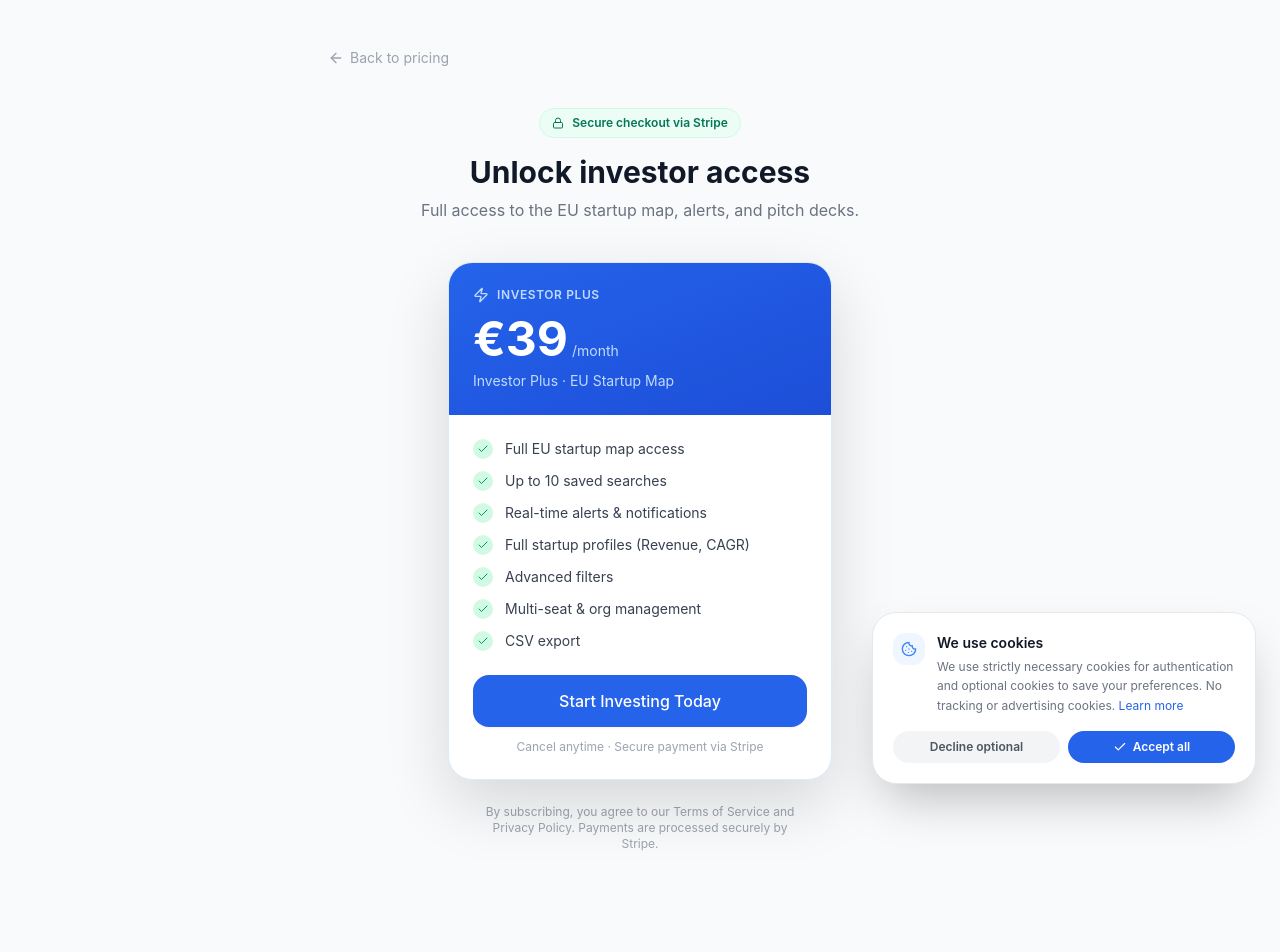
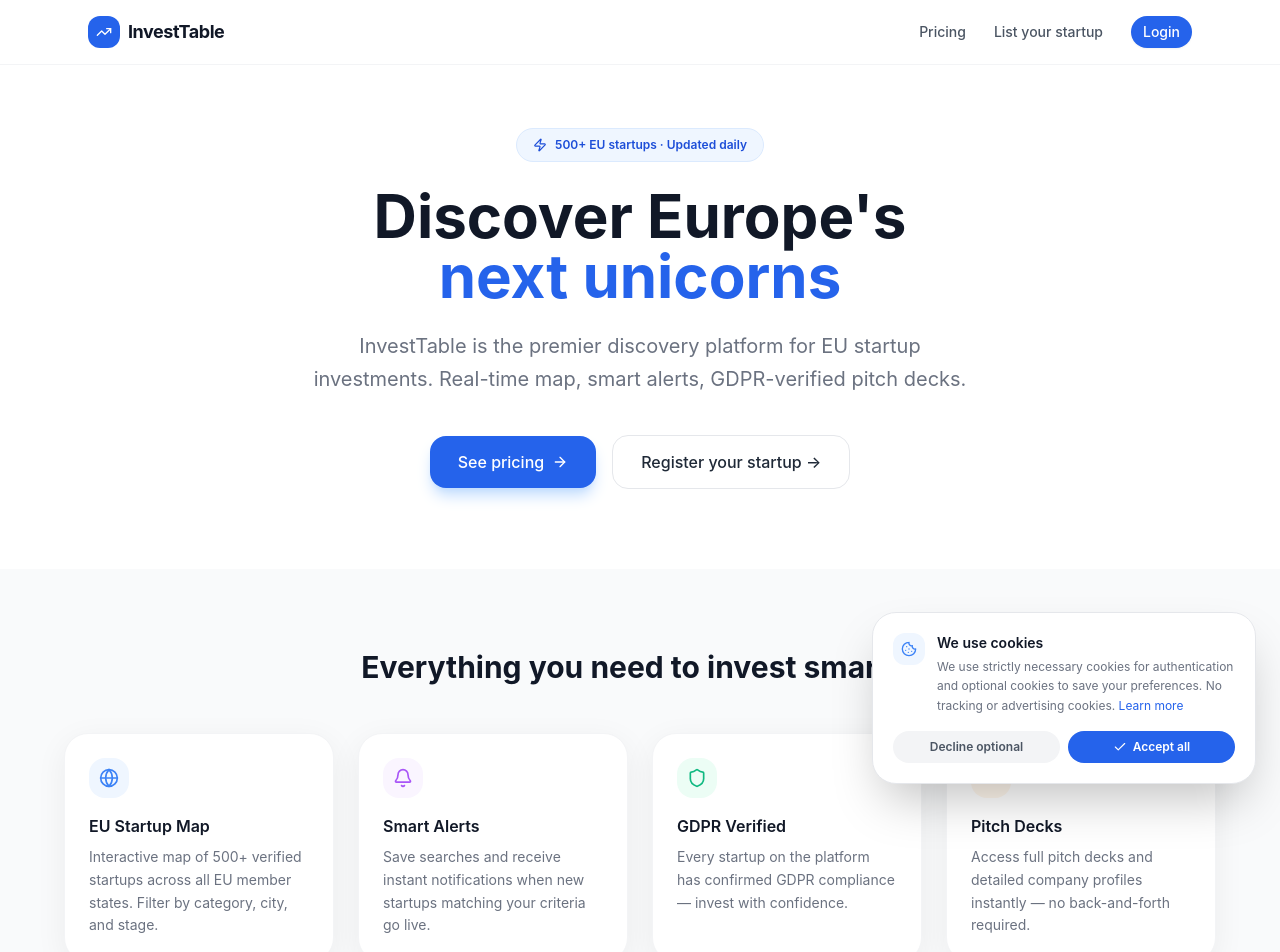
Before and after one commit to silvangelillo/invest-table, a Next.js app: page / in a window 1280 px wide. Shown: the top 952 px of the page. Before the commit the page ends 900 px from the top, so only its background shows below. Built offline with nearby package versions, Linux system fonts and the light colour scheme.

Commit message:
fix: restore landing page, checkout reads plan from URL

```diff
--- a/app/checkout/page.tsx
+++ b/app/checkout/page.tsx
@@ -2,16 +2,24 @@
 import Link from "next/link";
 import { ArrowLeft, Lock } from "lucide-react";
 
-export default function CheckoutPage() {
+interface CheckoutPageProps {
+  searchParams: Promise<{ plan?: string; interval?: string }>;
+}
+
+export default async function CheckoutPage({ searchParams }: CheckoutPageProps) {
+  const params = await searchParams;
+  const plan = params.plan ?? "investor-plus";
+  const interval = params.interval ?? "monthly";
+
   return (
     <div className="min-h-screen bg-gray-50 flex flex-col">
       <div className="max-w-2xl mx-auto w-full px-6 py-12 flex-1">
         {/* Back */}
         <Link
-          href="/"
+          href="/pricing"
           className="inline-flex items-center gap-1.5 text-sm text-gray-400 hover:text-gray-700 mb-10 transition-colors"
         >
-          <ArrowLeft className="w-4 h-4" /> Back to home
+          <ArrowLeft className="w-4 h-4" /> Back to pricing
         </Link>
 
         <div className="text-center mb-10">
@@ -24,7 +32,7 @@
           </p>
         </div>
 
-        <PricingCard />
+        <PricingCard planId={plan} interval={interval} />
 
         <p className="text-center text-xs text-gray-400 mt-6 max-w-xs mx-auto">
           By subscribing, you agree to our Terms of Service and Privacy Policy.
--- a/app/page.tsx
+++ b/app/page.tsx
@@ -1,44 +1,184 @@
-import { PricingCard } from "@/components/ui/PricingCard";
 import Link from "next/link";
-import { ArrowLeft, Lock } from "lucide-react";
+import { Globe, Bell, Shield, ArrowRight, TrendingUp, Zap, Building2 } from "lucide-react";
+import { Button } from "@/components/ui/Button";
 
-interface CheckoutPageProps {
-  searchParams: Promise<{ plan?: string; interval?: string }>;
-}
+const FEATURES = [
+  {
+    icon: Globe,
+    title: "EU Startup Map",
+    desc: "Interactive map of 500+ verified startups across all EU member states. Filter by category, city, and stage.",
+    color: "text-blue-500",
+    bg: "bg-blue-50",
+  },
+  {
+    icon: Bell,
+    title: "Smart Alerts",
+    desc: "Save searches and receive instant notifications when new startups matching your criteria go live.",
+    color: "text-purple-500",
+    bg: "bg-purple-50",
+  },
+  {
+    icon: Shield,
+    title: "GDPR Verified",
+    desc: "Every startup on the platform has confirmed GDPR compliance — invest with confidence.",
+    color: "text-emerald-500",
+    bg: "bg-emerald-50",
+  },
+  {
+    icon: TrendingUp,
+    title: "Pitch Decks",
+    desc: "Access full pitch decks and detailed company profiles instantly — no back-and-forth required.",
+    color: "text-orange-500",
+    bg: "bg-orange-50",
+  },
+];
 
-export default async function CheckoutPage({ searchParams }: CheckoutPageProps) {
-  const params = await searchParams;
-  const plan = params.plan ?? "investor-plus";
-  const interval = params.interval ?? "monthly";
+export default function LandingPage() {
+  return (
+    <div className="min-h-screen bg-white">
+      {/* Nav */}
+      <nav className="fixed top-0 inset-x-0 z-50 bg-white/80 backdrop-blur-xl border-b border-gray-100">
+        <div className="max-w-6xl mx-auto px-6 h-16 flex items-center justify-between">
+          <div className="flex items-center gap-2">
+            <div className="w-8 h-8 rounded-xl bg-blue-600 flex items-center justify-center">
+              <TrendingUp className="w-4 h-4 text-white" />
+            </div>
+            <span className="font-bold text-gray-900 text-lg tracking-tight">InvestTable</span>
+          </div>
+          <div className="flex items-center gap-4">
+            <Link href="/pricing" className="text-sm font-medium text-gray-600 hover:text-gray-900 transition-colors">
+              Pricing
+            </Link>
+            <Link href="/onboarding">
+              <Button variant="ghost" size="sm">List your startup</Button>
+            </Link>
+            <Link href="/login">
+              <Button size="sm">Login</Button>
+            </Link>
+          </div>
+        </div>
+      </nav>
 
-  return (
-    <div className="min-h-screen bg-gray-50 flex flex-col">
-      <div className="max-w-2xl mx-auto w-full px-6 py-12 flex-1">
-        {/* Back */}
-        <Link
-          href="/pricing"
-          className="inline-flex items-center gap-1.5 text-sm text-gray-400 hover:text-gray-700 mb-10 transition-colors"
-        >
-          <ArrowLeft className="w-4 h-4" /> Back to pricing
-        </Link>
+      {/* Hero */}
+      <section className="pt-32 pb-20 px-6">
+        <div className="max-w-4xl mx-auto text-center">
+          <div className="inline-flex items-center gap-2 px-4 py-2 rounded-full bg-blue-50 border border-blue-100 text-blue-700 text-xs font-semibold mb-6">
+            <Zap className="w-3.5 h-3.5" />
+            500+ EU startups · Updated daily
+          </div>
 
-        <div className="text-center mb-10">
-          <div className="inline-flex items-center gap-2 px-3 py-1.5 rounded-full bg-emerald-50 border border-emerald-100 text-emerald-700 text-xs font-semibold mb-4">
-            <Lock className="w-3 h-3" /> Secure checkout via Stripe
+          <h1 className="text-5xl md:text-6xl font-bold text-gray-900 leading-tight mb-6">
+            Discover Europe's<br />
+            <span className="text-blue-600">next unicorns</span>
+          </h1>
+
+          <p className="text-xl text-gray-500 max-w-2xl mx-auto mb-10 leading-relaxed">
+            InvestTable is the premier discovery platform for EU startup investments.
+            Real-time map, smart alerts, GDPR-verified pitch decks.
+          </p>
+
+          <div className="flex items-center justify-center gap-4 flex-wrap">
+            <Link href="/pricing">
+              <Button size="lg" className="gap-2 shadow-lg shadow-blue-200">
+                See pricing <ArrowRight className="w-4 h-4" />
+              </Button>
+            </Link>
+            <Link href="/onboarding">
+              <Button variant="secondary" size="lg">
+                Register your startup →
+              </Button>
+            </Link>
           </div>
-          <h1 className="text-3xl font-bold text-gray-900">Unlock investor access</h1>
-          <p className="text-gray-500 mt-2">
-            Full access to the EU startup map, alerts, and pitch decks.
-          </p>
         </div>
+      </section>
 
-        <PricingCard planId={plan} interval={interval} />
+      {/* Features */}
+      <section className="py-20 px-6 bg-gray-50">
+        <div className="max-w-6xl mx-auto">
+          <h2 className="text-3xl font-bold text-gray-900 text-center mb-12">
+            Everything you need to invest smarter
+          </h2>
+          <div className="grid sm:grid-cols-2 lg:grid-cols-4 gap-6">
+            {FEATURES.map((f) => {
+              const Icon = f.icon;
+              return (
+                <div key={f.title} className="bg-white rounded-3xl p-6 border border-gray-100 shadow-glass hover:shadow-glass-lg hover:-translate-y-1 transition-all duration-200">
+                  <div className={`w-10 h-10 rounded-2xl ${f.bg} flex items-center justify-center mb-4`}>
+                    <Icon className={`w-5 h-5 ${f.color}`} />
+                  </div>
+                  <h3 className="font-semibold text-gray-900 mb-2">{f.title}</h3>
+                  <p className="text-sm text-gray-500 leading-relaxed">{f.desc}</p>
+                </div>
+              );
+            })}
+          </div>
+        </div>
+      </section>
 
-        <p className="text-center text-xs text-gray-400 mt-6 max-w-xs mx-auto">
-          By subscribing, you agree to our Terms of Service and Privacy Policy.
-          Payments are processed securely by Stripe.
-        </p>
-      </div>
+      {/* Dual CTA */}
+      <section className="py-24 px-6">
+        <div className="max-w-4xl mx-auto">
+          <h2 className="text-3xl font-bold text-gray-900 text-center mb-4">
+            Two sides of the same table
+          </h2>
+          <p className="text-gray-500 text-center mb-12">Whether you invest or raise — InvestTable has a plan for you.</p>
+          <div className="grid md:grid-cols-2 gap-6">
+            {/* Investor CTA */}
+            <div className="bg-blue-600 rounded-3xl p-8 text-white">
+              <div className="w-10 h-10 rounded-2xl bg-white/20 flex items-center justify-center mb-4">
+                <Building2 className="w-5 h-5 text-white" />
+              </div>
+              <h3 className="text-xl font-bold mb-2">For Investors</h3>
+              <p className="text-blue-100 text-sm mb-6 leading-relaxed">
+                Scout EU startups, set alerts, and manage deal flow as a team. Free to start, from €39/seat.
+              </p>
+              <Link href="/pricing#investors">
+                <button className="w-full bg-white text-blue-700 font-semibold py-2.5 rounded-2xl text-sm hover:bg-blue-50 transition-colors">
+                  View investor plans →
+                </button>
+              </Link>
+            </div>
+            {/* Startup CTA */}
+            <div className="bg-gray-900 rounded-3xl p-8 text-white">
+              <div className="w-10 h-10 rounded-2xl bg-white/10 flex items-center justify-center mb-4">
+                <TrendingUp className="w-5 h-5 text-white" />
+              </div>
+              <h3 className="text-xl font-bold mb-2">For Startups</h3>
+              <p className="text-gray-400 text-sm mb-6 leading-relaxed">
+                Get discovered by EU investors. Basic visibility is free. Start raising actively from €39/month.
+              </p>
+              <Link href="/pricing#startups">
+                <button className="w-full bg-white text-gray-900 font-semibold py-2.5 rounded-2xl text-sm hover:bg-gray-100 transition-colors">
+                  View startup plans →
+                </button>
+              </Link>
+            </div>
+          </div>
+          <div className="text-center mt-8">
+            <Link href="/pricing" className="text-sm text-blue-600 hover:text-blue-700 font-medium">
+              Compare all plans →
+            </Link>
+          </div>
+        </div>
+      </section>
+
+      {/* Footer */}
+      <footer className="border-t border-gray-100 py-10 px-6">
+        <div className="max-w-6xl mx-auto flex flex-col md:flex-row items-center justify-between gap-4">
+          <div className="flex items-center gap-2">
+            <div className="w-6 h-6 rounded-lg bg-blue-600 flex items-center justify-center">
+              <TrendingUp className="w-3 h-3 text-white" />
+            </div>
+            <span className="text-sm font-semibold text-gray-900">InvestTable</span>
+          </div>
+          <div className="flex items-center gap-6">
+            <Link href="/pricing" className="text-xs text-gray-400 hover:text-gray-600">Pricing</Link>
+            <Link href="/onboarding" className="text-xs text-gray-400 hover:text-gray-600">List a Startup</Link>
+            <Link href="/login" className="text-xs text-gray-400 hover:text-gray-600">Login</Link>
+          </div>
+          <p className="text-xs text-gray-400">© 2025 InvestTable. All rights reserved. EU GDPR compliant.</p>
+        </div>
+      </footer>
     </div>
   );
 }
```
